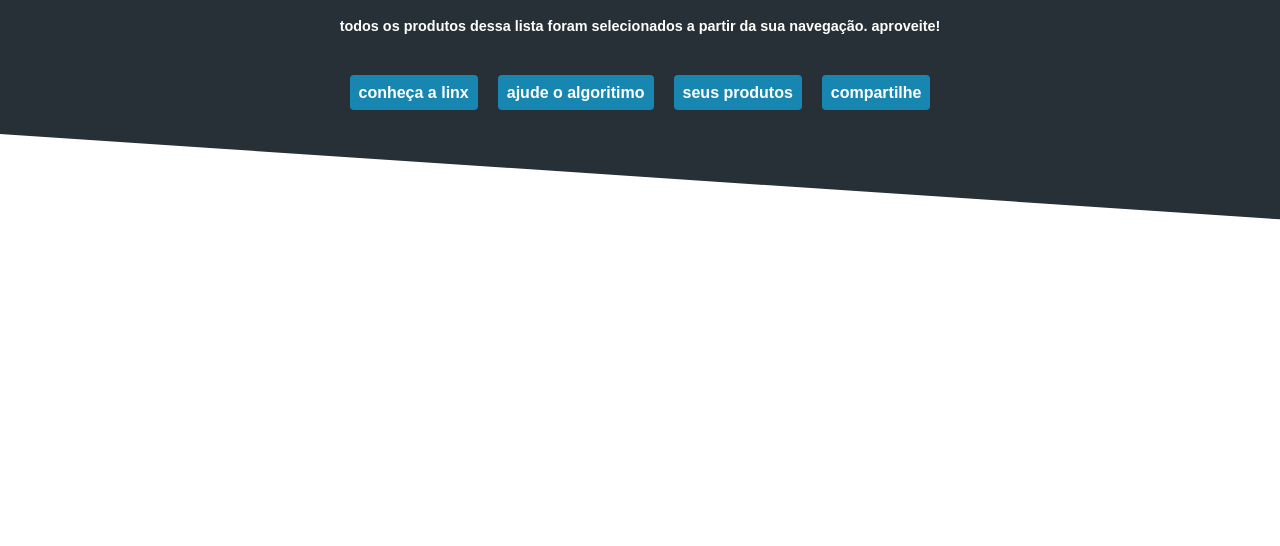
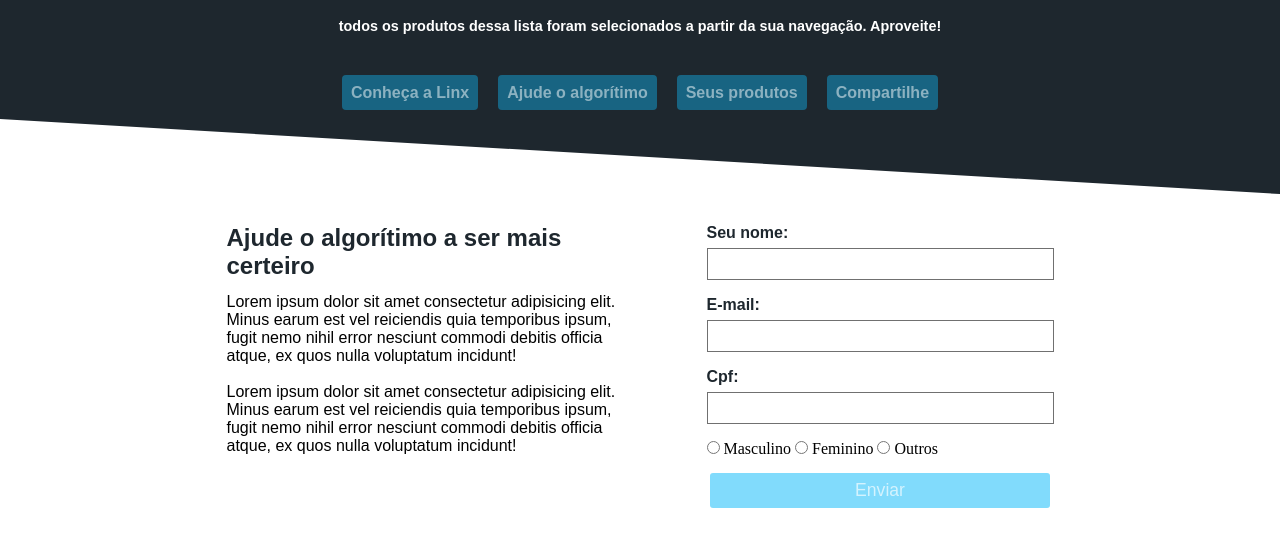
Before and after one commit to Gabrielmirandaxl/LandingPage, a plain HTML site: page index.html in a window 1280 px wide. Shown: the part 106-652 px from the top of the page. Drawn offline with Linux system fonts and the light colour scheme.

Commit message:
adding section with form and title of landing page

```diff
--- a/index.html
+++ b/index.html
@@ -11,9 +11,9 @@
 
    <header class="header">
      <div class="header-nav">
-       <h2 class="header-h2">Uma seleção de produtos</h2>
-       <h1 class="header-h1">Especial pra você</h1>
-       <h4 class="header-h4">Todos os produtos dessa lista foram selecionados a partir da sua navegação. Aproveite!</h4>
+       <h2 class="header-h2">uma seleção de produtos</h2>
+       <h1 class="header-h1">especial pra você</h1>
+       <h4 class="header-h4">todos os produtos dessa lista foram selecionados a partir da sua navegação. Aproveite!</h4>
      </div>
 
      <nav class="nav">
@@ -24,7 +24,7 @@
         </li>
 
         <li>
-          <a href="#">Ajude o algoritimo</a>
+          <a href="#">Ajude o algorítimo</a>
         </li>
 
         <li>
@@ -40,6 +40,59 @@
 
    </header>
 
+   <main class="main">
+     <section class="section-data-infor">
+
+      <div class="content">
+           <div class="container-infor">
+               <h2 class="title-infor">Ajude o algorítimo a ser mais certeiro</h2>
+               <p class="p-infor">
+                Lorem ipsum dolor sit amet consectetur adipisicing elit. Minus earum est vel reiciendis quia temporibus ipsum, fugit nemo nihil error nesciunt commodi debitis officia atque, ex quos nulla voluptatum incidunt!
+              </p>
+                  <br>
+              <p class="p-infor">
+                  Lorem ipsum dolor sit amet consectetur adipisicing elit. Minus earum est vel reiciendis quia temporibus ipsum, fugit nemo nihil error nesciunt commodi debitis officia atque, ex quos nulla voluptatum incidunt!
+                </p>
+
+           </div>
+
+           <div class="container-form">
+                <form method="post" class="form">
+                  <div class="data-personal">
+                    <label for="nome">Seu nome:</label>
+                    <input type="text" name="nome" class="nome" autocomplete="off">
+                  </div>
+
+                 <div class="data-personal">
+                  <label for="nome">E-mail:</label>
+                  <input type="email" name="email" class="email" autocomplete="off">
+                 </div>
+
+                 <div class="data-personal">
+                  <label for="nome">Cpf:</label>
+                  <input type="text" name="cpf" class="cpf" maxlength="14"  autocomplete="off">
+                 </div>
+
+                 <div>
+                  <input type="radio" name="sexo" class="sexo" value="Masculino">
+                  <label for="Masculino">Masculino</label>
+                  <input type="radio" name="sexo" class="sexo" value="Feminino">
+                  <label for="Feminino">Feminino</label>
+                  <input type="radio" name="sexo" class="sexo" value="Outros">
+                  <label for="Outros">Outros</label>
+                 </div>
+
+                 <div class="button-submit">
+                    <button>Enviar</button>
+                 </div>
+                </form>
+
+           </div>
+
+      </div>
+
+   </main>
+
 
   <script src="js/index.js"></script>
   </body>
--- a/js/index.js
+++ b/js/index.js
@@ -0,0 +1,29 @@
+let form = document.querySelector('.form')
+let cpf = document.querySelector('.cpf')
+
+cpf.addEventListener('keypress', function(){
+  let cpfInput = cpf.value.length
+
+  if(cpfInput === 3){
+    cpf.value += '.'
+  }
+
+  if(cpfInput === 7){
+    cpf.value += '.'
+  }
+
+  if(cpfInput === 11){
+    cpf.value += '-'
+  }
+})
+
+
+
+
+//validation of form
+form.addEventListener('submit', function submit(e){
+  e.preventDefault()
+
+
+
+})
--- a/styles/index.css
+++ b/styles/index.css
@@ -1,3 +1,5 @@
+
+
 *{
   margin: 0;
   padding: 0;
@@ -5,10 +7,12 @@
 
 /* HEADER */
 .header{
-  background-image: url('../imagens/wave\ \(4\).svg');
+  clip-path: polygon(0% 0, 100% 0, 100% 100%, 0% 75%);
+  background-color: #1e272e;
   background-repeat: no-repeat;
-  background-size: cover;
-  height: 480px;
+  height: 300px;
+
+
 }
 
 .header, .header-h1, .header-h2, .header-h4{
@@ -16,7 +20,7 @@
   font-family: Arial, Helvetica, sans-serif ;
   text-align: center;
   font-weight: 700;
-  text-transform: lowercase;
+
 }
 
 .header .header-h1{
@@ -55,9 +59,105 @@
   text-decoration: none;
   width: 160px;
   height: 40px;
+  background-color: #0fbaf969;
+  color: #ffffff81;
+  padding: 9px;
+  border: none;
+  border-radius: 4px;
+  transition: 400ms;
+}
+
+
+.header .nav .list-nav li a:hover{
+  text-decoration: none;
+  width: 160px;
+  height: 40px;
   background-color: #0fbaf9a1;
   color: #ffffff;
   padding: 9px;
   border: none;
   border-radius: 4px;
+  transition: 400ms;
+  box-shadow: 0px 1px 6px #00000029;
 }
+
+/* END HEADER */
+
+/* SECTION-INFOR AND FORM */
+
+.main{
+  margin-top: 30px;
+}
+
+.main .section-data-infor .content {
+  display: flex;
+  justify-content: center;
+  flex-wrap: wrap;
+  gap: 5em;
+
+}
+
+.main .section-data-infor .content .container-infor{
+  width: 400px;
+}
+
+.main .section-data-infor .content .container-infor .title-infor{
+  color: #1e272e;
+  margin-bottom: 13px;
+  font-family: Arial, Helvetica, sans-serif;
+  font-weight: 700;
+}
+
+.main .section-data-infor .content .container-infor .p-infor{
+  font-family: Arial, Helvetica, sans-serif;
+}
+
+.main .section-data-infor .content .container-form .data-personal {
+  margin: 0px 0px 16px 0px ;
+ }
+
+.main .section-data-infor .content .container-form .data-personal label{
+ display: block;
+ font-weight: bold;
+ font-family: Arial, Helvetica, sans-serif;
+ color: #1e272e;
+ margin-bottom: 6px;
+}
+
+.main .section-data-infor .content .container-form .data-personal .nome, .email, .cpf{
+ width: 340px;
+ height: 30px;
+ border: 1px solid #707070;
+ outline: none;
+ padding: 0px 0px 0px 5px;
+ }
+
+.main .section-data-infor .content .container-form .button-submit{
+ text-align: center;
+ margin-top: 15px;
+ }
+
+ .main .section-data-infor .content .container-form .button-submit button{
+ width: 340px;
+ height: 35px;
+ cursor: pointer;
+ background-color: #0fbaf985;
+ color: #ffffffa8;
+ border: none;
+ border-radius: 3px;
+ transition: 400ms;
+ font-size: 1.1em;
+ }
+
+ .main .section-data-infor .content .container-form .button-submit button:hover{
+  width: 340px;
+  height: 35px;
+  cursor: pointer;
+  background-color: #0fbaf9dc;
+  color: #ffffff;
+  border: none;
+  border-radius: 3px;
+  transition: 400ms;
+  }
+
+  /* END SECTION-INFOR AND FORM */
```
